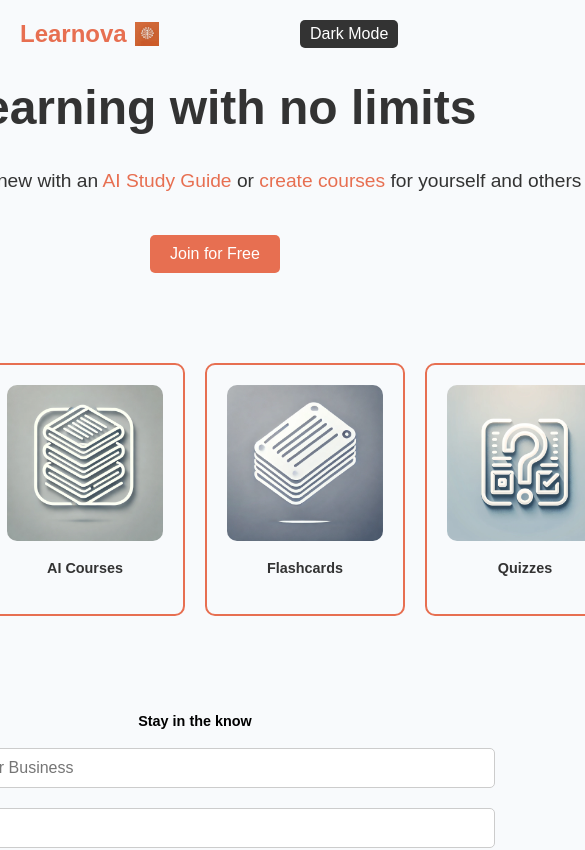
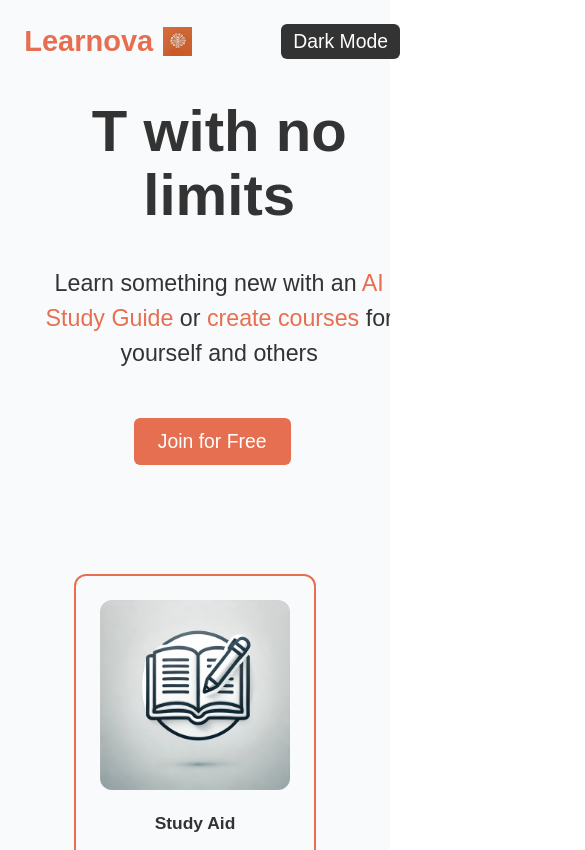
Before and after one commit to Zdrown/LearnovaComingSoon, a React (Vite) app: page / in a window 390 px wide. Shown: the top 850 px of the page, 585 px wide, since content can reach past the window. Built offline with nearby package versions, Linux system fonts and the light colour scheme.

Commit message:
added moving intro tag for header and mobile compat updates

```diff
--- a/index.html
+++ b/index.html
@@ -2,7 +2,7 @@
 <html lang="en">
   <head>
     <meta charset="UTF-8" />
-    <meta name="viewport" content="width=device-width, initial-scale=1.0" />
+    <meta name="viewport" content="width=device-width, initial-scale=.419" />
     <title>Learnova - Coming Soon</title>
 
     <!-- SEO and Open Graph Meta Tags -->
--- a/src/App.jsx
+++ b/src/App.jsx
@@ -1,8 +1,49 @@
-import React, { useState } from 'react';
+import React, { useState, useEffect } from 'react';
 import emailjs from '@emailjs/browser';
+
+//todo need banner more distingusihed
+//capitilze header text
+// structure od rest of rest of the app
+//get assest from upwork
+// backend stucture
 
 function ComingSoon() {
   const [isDarkMode, setIsDarkMode] = useState(false);
+  const [typedText, setTypedText] = useState('');
+  const [isDeleting, setIsDeleting] = useState(false);
+  const [currentWordIndex, setCurrentWordIndex] = useState(0);
+  const [cycleComplete, setCycleComplete] = useState(false);
+
+  const words = ["Learning", "Studying", "Teaching"];
+
+  useEffect(() => {
+    if (cycleComplete) return; // Stop cycling if completed
+
+    const currentWord = words[currentWordIndex];
+    let typingSpeed = 150;
+
+    if (isDeleting) {
+      typingSpeed /= 2;
+    }
+
+    const handleTyping = setTimeout(() => {
+      if (!isDeleting && typedText === currentWord) {
+        setIsDeleting(true);
+      } else if (isDeleting && typedText === '') {
+        setIsDeleting(false);
+        if (currentWordIndex === words.length - 1) {
+          setCycleComplete(true); // Stop after the last word
+          setTypedText("Learning"); // Set final text
+        } else {
+          setCurrentWordIndex((prevIndex) => prevIndex + 1);
+        }
+      } else {
+        setTypedText(currentWord.substring(0, typedText.length + (isDeleting ? -1 : 1)));
+      }
+    }, typingSpeed);
+
+    return () => clearTimeout(handleTyping);
+  }, [typedText, isDeleting, currentWordIndex, cycleComplete]);
 
   const toggleTheme = () => {
     setIsDarkMode((prevMode) => !prevMode);
@@ -44,7 +85,7 @@ function ComingSoon() {
         fontFamily: 'Arial, sans-serif',
         color: isDarkMode ? '#FFF' : '#333',
         backgroundColor: isDarkMode ? '#242424' : '#F8FAFC',
-        overflowX: 'hidden',  // Hide any horizontal overflow
+        overflowX: 'hidden', // Hide any horizontal overflow
         width: '100%',       // Full viewport width
         minHeight: '100vh',
         transition: 'background-color 0.3s ease, color 0.3s ease',
@@ -78,13 +119,15 @@ function ComingSoon() {
         </button>
       </div>
 
-      {/* Hero Section */}
+      {/* Hero Section with Typing Animation */}
       <div className="hero-section" style={{
         padding: '50px 20px',
         textAlign: 'center',
         width: '100%'
       }}>
-        <h1 style={{ fontSize: '3em', fontWeight: 'bold' }}>Learning with no limits</h1>
+        <h1 style={{ fontSize: '3em', fontWeight: 'bold' }}>
+          {typedText} with no limits
+        </h1>
         <p style={{ fontSize: '1.2em', marginTop: '10px' }}>
           Learn something new with an <span style={{ color: '#E76F51' }}>AI Study Guide</span> or <span style={{ color: '#E76F51' }}>create courses</span> for yourself and others
         </p>
@@ -96,12 +139,15 @@ function ComingSoon() {
           color: '#fff',
           border: 'none',
           borderRadius: '5px',
-          cursor: 'pointer'
+          cursor: 'pointer',
+          marginRight: '3vw'
         }}>
           Join for Free
         </button>
       </div>
 
+
+      {/* Rest of the code remains the same */}
       {/* Informational Cards */}
       <div style={{
         display: 'flex',
@@ -174,6 +220,7 @@ function ComingSoon() {
               border: 'none',
               borderRadius: '5px',
               cursor: 'pointer',
+
             }}
           >
             Get Notified
--- a/src/index.css
+++ b/src/index.css
@@ -1,18 +1,8 @@
 :root {
-  --font-family: Inter, system-ui, Avenir, Helvetica, Arial, sans-serif;
-  --font-color-dark: rgba(255, 255, 255, 0.87);
-  --font-color-light: #213547;
-  --bg-color-dark: #242424;
-  --bg-color-light: #ffffff;
-  --link-color: #646cff;
-  --link-hover-color: #535bf2;
-  --button-bg-dark: #1a1a1a;
-  --button-bg-light: #f9f9f9;
-  --button-border-hover: #646cff;
-
-  font-family: var(--font-family);
+  font-family: Inter, system-ui, Avenir, Helvetica, Arial, sans-serif;
   line-height: 1.5;
   font-weight: 400;
+
   color-scheme: light dark;
   font-synthesis: none;
   text-rendering: optimizeLegibility;
@@ -28,51 +18,63 @@ body, html {
   min-height: 100vh;
   min-width: 320px;
   font-family: inherit;
-  color: var(--font-color-dark);
-  background-color: var(--bg-color-dark);
+
 }
 
 a {
   font-weight: 500;
-  color: var(--link-color);
+  color: #646cff;
   text-decoration: inherit;
 }
-
 a:hover {
-  color: var(--link-hover-color);
+  color: #535bf2;
 }
 
 h1 {
-  font-size: clamp(2em, 5vw, 3.2em); /* Responsive font sizing */
+  font-size: 3.2em;
   line-height: 1.1;
 }
 
 button {
   border-radius: 8px;
   border: 1px solid transparent;
-  padding: 0.75em 1.5em; /* Increased padding for accessibility */
+  padding: 0.6em 1.2em;
   font-size: 1em;
   font-weight: 500;
   font-family: inherit;
-  background-color: var(--button-bg-dark);
-  color: inherit;
+  background-color: #1a1a1a;
   cursor: pointer;
   transition: border-color 0.25s;
 }
-
 button:hover {
-  border-color: var(--button-border-hover);
+  border-color: #646cff;
 }
-
 button:focus,
 button:focus-visible {
   outline: 4px auto -webkit-focus-ring-color;
 }
 
+@media (max-width: 800px) {
+  body, html {
+    display: block; /* Remove flex layout on mobile */
+    overflow-x: hidden; /* Allow horizontal scrolling if content overflows */
+    min-height: auto;
+    zoom: 1.1; /* Reset min-height for scrolling */
+  }
+
+  /* Adjust padding or margins for main content container to fit better on mobile */
+  .main-container {
+    padding-left: 5%;
+    padding-right: 5%;
+    margin-top: 10px;
+  }
+}
+
+/* Light mode styles */
 @media (prefers-color-scheme: light) {
   :root {
-    color: var(--font-color-light);
-    background-color: var(--bg-color-light);
+    color: #213547;
+    background-color: #ffffff;
   }
 
   a:hover {
@@ -80,6 +82,6 @@ button:focus-visible {
   }
 
   button {
-    background-color: var(--button-bg-light);
+    background-color: #f9f9f9;
   }
 }
```
